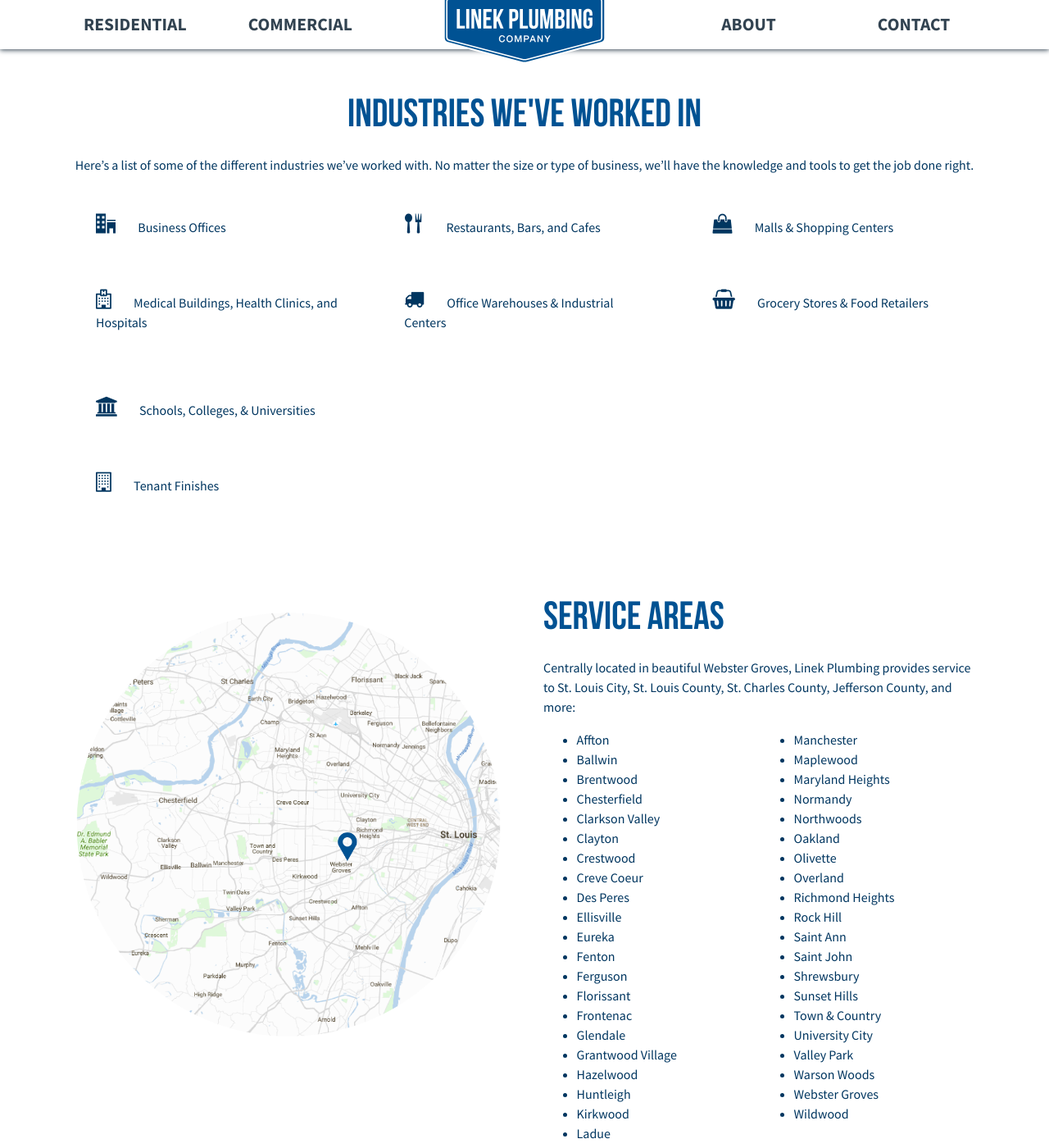
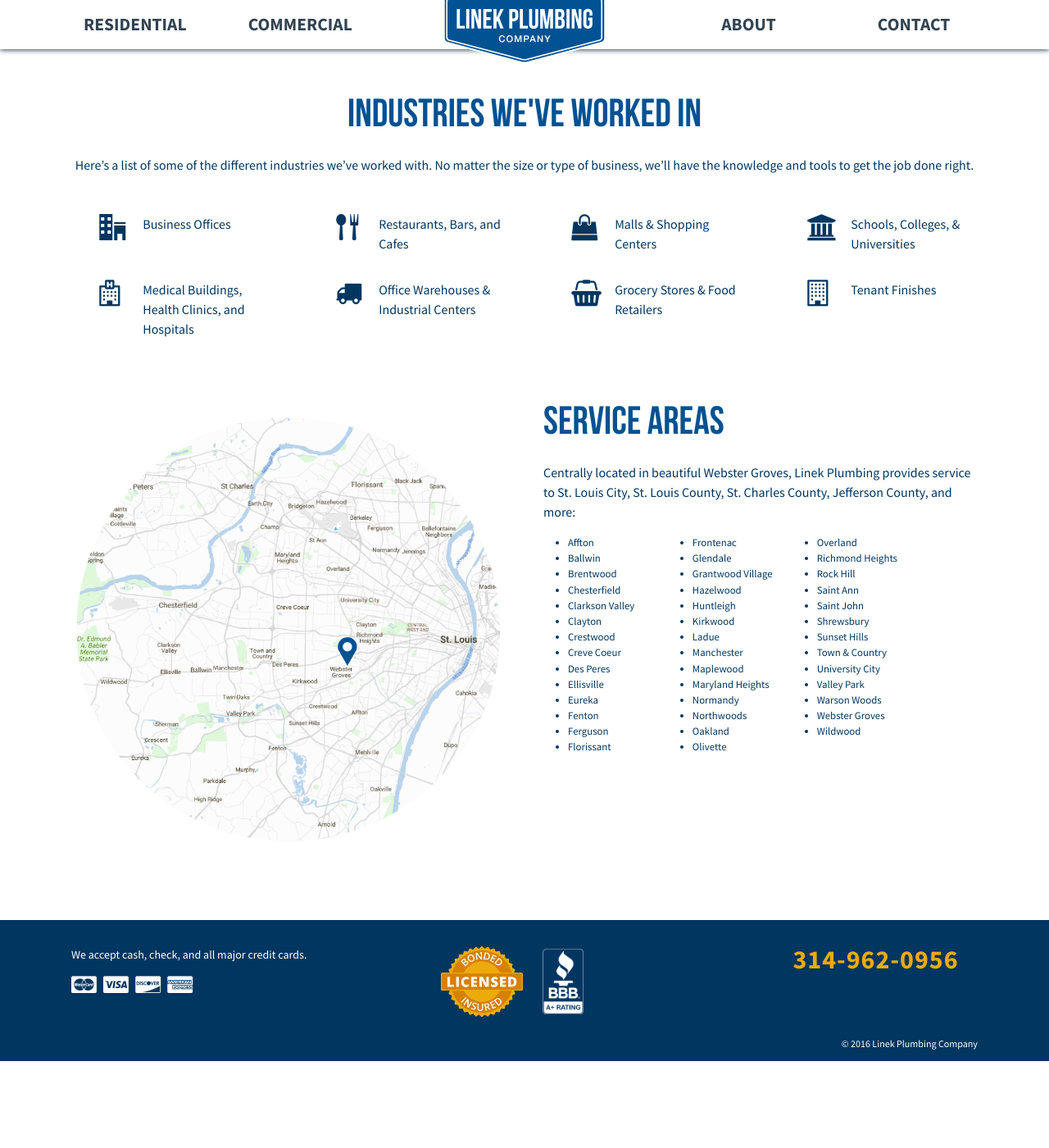
Before and after one commit to alexlinek/lpc, a Jekyll site: the page built from commercial/index.html, in a window 1280 px wide and 1400 px high, scrolled down 1154 px. Shown: the whole window at 82% size. Built offline with Jekyll 4.4.1, drawn with Linux system fonts in a browser that asks for light colours; some web fonts are replaced; after the commit the page ends 2448 px from its top, so only the background shows below that.

Commit message:
Industry section responsive

```diff
--- a/_includes/service_areas.html
+++ b/_includes/service_areas.html
@@ -6,7 +6,7 @@
   <div class="span1-2">
     <h1>Service Areas</h1>
     <p>Centrally located in beautiful Webster Groves, Linek Plumbing provides service to St. Louis City, St. Louis County, St. Charles County, Jefferson County, and more:</p>
-    <div class="span1-2">
+    <div class="service-area-list">
       <ul>
         <li>Affton</li>
         <li>Ballwin</li>
@@ -22,6 +22,10 @@
         <li>Fenton</li>
         <li>Ferguson</li>
         <li>Florissant</li>
+      </ul>
+    </div>
+    <div class="service-area-list">
+      <ul>
         <li>Frontenac</li>
         <li>Glendale</li>
         <li>Grantwood Village</li>
@@ -29,10 +33,6 @@
         <li>Huntleigh</li>
         <li>Kirkwood</li>
         <li>Ladue</li>
-      </ul>
-    </div>
-    <div class="span1-2">
-      <ul>
         <li>Manchester</li>
         <li>Maplewood</li>
         <li>Maryland Heights</li>
@@ -40,6 +40,10 @@
         <li>Northwoods</li>
         <li>Oakland</li>
         <li>Olivette</li>
+      </ul>
+    </div>
+    <div class="service-area-list">
+      <ul>
         <li>Overland</li>
         <li>Richmond Heights</li>
         <li>Rock Hill</li>
--- a/_sass/_grid.scss
+++ b/_sass/_grid.scss
@@ -30,6 +30,7 @@
 .span1-3 { width: 28.66%; }
 .span2-3 { width: 62.33%; }
 
+
 /*  quarters  */
 .span1-4 { width: 21%; }
 .span3-4 { width: 71%; }
--- a/_sass/_page.scss
+++ b/_sass/_page.scss
@@ -74,6 +74,7 @@
   }
 
   @include media-query($breakpoint-mobile) {
+    @include box-shadow(0px, 3px, 10px, $white);
     width: 100%;
     height: auto !important;
     position: static;
@@ -88,10 +89,27 @@
     }
   }
 }
-#resi-stripe { height: 725px; }
-#resi-overlay { height: 775px; }
-#comm-stripe { height: 575px;}
-#comm-overlay { height: 625px; }
+#resi-stripe { height: 725px;
+  @media screen and (min-width: $breakpoint-mobile) and (max-width: 920px) {
+    height: 775px;
+  }
+}
+#resi-overlay { height: 775px;
+  @media screen and (min-width: $breakpoint-mobile) and (max-width: 920px) {
+    height: 825px;
+  }
+}
+#comm-stripe { height: 575px;
+  @include media-query($breakpoint-tablet) {
+    height: 625px;
+  }
+}
+#comm-overlay {
+  height: 625px;
+  @include media-query($breakpoint-tablet) {
+    height: 675px;
+  }
+}
 #about-stripe { height: 900px; }
 #about-overlay { height: 950px; }
 
@@ -112,14 +130,38 @@
 }
 
 .industry-list {
+  width: 21%;
+  margin: 0 2%;
+  float: left;
+  ul { margin-bottom: 0; }
+  @include media-query($breakpoint-desktop) { width: 46%; }
+  @include media-query($breakpoint-mobile) {  width: 100%;  }
   ul { list-style: none; }
   li {
     padding: 2em 0;
+    height: 80px;
+    @include media-query($breakpoint-tablet) { height: 90px; }
+    @include media-query($breakpoint-mobile) {
+      padding: 1em 0;
+      height: 4em;
+    }
     i {
-      font-size: 1.5em;
+      font-size: 2em;
       margin-right: 1em;
     }
   }
+}
+
+.industry-icon {
+  width: 21%;
+  float: left;
+  margin: 0 2%;
+  text-align: center;
+}
+.industry-name {
+  width: 71%;
+  float: left;
+  margin: 0 2%;
 }
 
 .history-section {
@@ -133,3 +175,8 @@
     padding: 2em 0;
   }
 }
+.service-area-list {
+  float: left;
+  width: 28.66%;
+  font-size: .8em;
+}
--- a/commercial/index.html
+++ b/commercial/index.html
@@ -64,53 +64,83 @@
     </div>
   </div>
   <div class="group">
-    <div class="industry-list span1-3">
+    <div class="industry-list">
       <ul>
         <li>
+          <div class="industry-icon">
             <i class="icon-office"></i>
+          </div>
+          <div class="industry-name">
             Business Offices
+          </div>
         </li>
         <li>
+          <div class="industry-icon">
             <i class="icon-hospital-o"></i>
+          </div>
+          <div class="industry-name">
             Medical Buildings, Health Clinics, and Hospitals
+          </div>
         </li>
       </ul>
     </div>
-    <div class="industry-list span1-3">
+    <div class="industry-list">
       <ul>
         <li>
+          <div class="industry-icon">
             <i class="icon-food"></i>
+          </div>
+          <div class="industry-name">
             Restaurants, Bars, and Cafes
+          </div>
         </li>
         <li>
+          <div class="industry-icon">
             <i class="icon-truck"></i>
+          </div>
+          <div class="industry-name">
             Office Warehouses &amp; Industrial Centers
+          </div>
         </li>
       </ul>
     </div>
-    <div class="industry-list span1-3">
+    <div class="industry-list">
       <ul>
         <li>
+          <div class="industry-icon">
             <i class="icon-shopping-bag"></i>
+          </div>
+          <div class="industry-name">
             Malls &amp; Shopping Centers
+          </div>
         </li>
         <li>
+          <div class="industry-icon">
             <i class="icon-basket"></i>
+          </div>
+          <div class="industry-name">
             Grocery Stores &amp; Food Retailers
+          </div>
         </li>
       </ul>
     </div>
-  </div>
-  <div class="group stragglers">
-    <div class="industry-list span1-3">
+    <div class="industry-list">
       <ul>
         <li>
+          <div class="industry-icon">
             <i class="icon-university"></i>
+          </div>
+          <div class="industry-name">
             Schools, Colleges, &amp; Universities
+          </div>
         </li>
         <li>
+          <div class="industry-icon">
             <i class="icon-building-o"></i>
+          </div>
+          <div class="industry-name">
             Tenant Finishes
+          </div>
         </li>
       </ul>
     </div>
```
Lines whose indentation alone changed are shown as unchanged.
